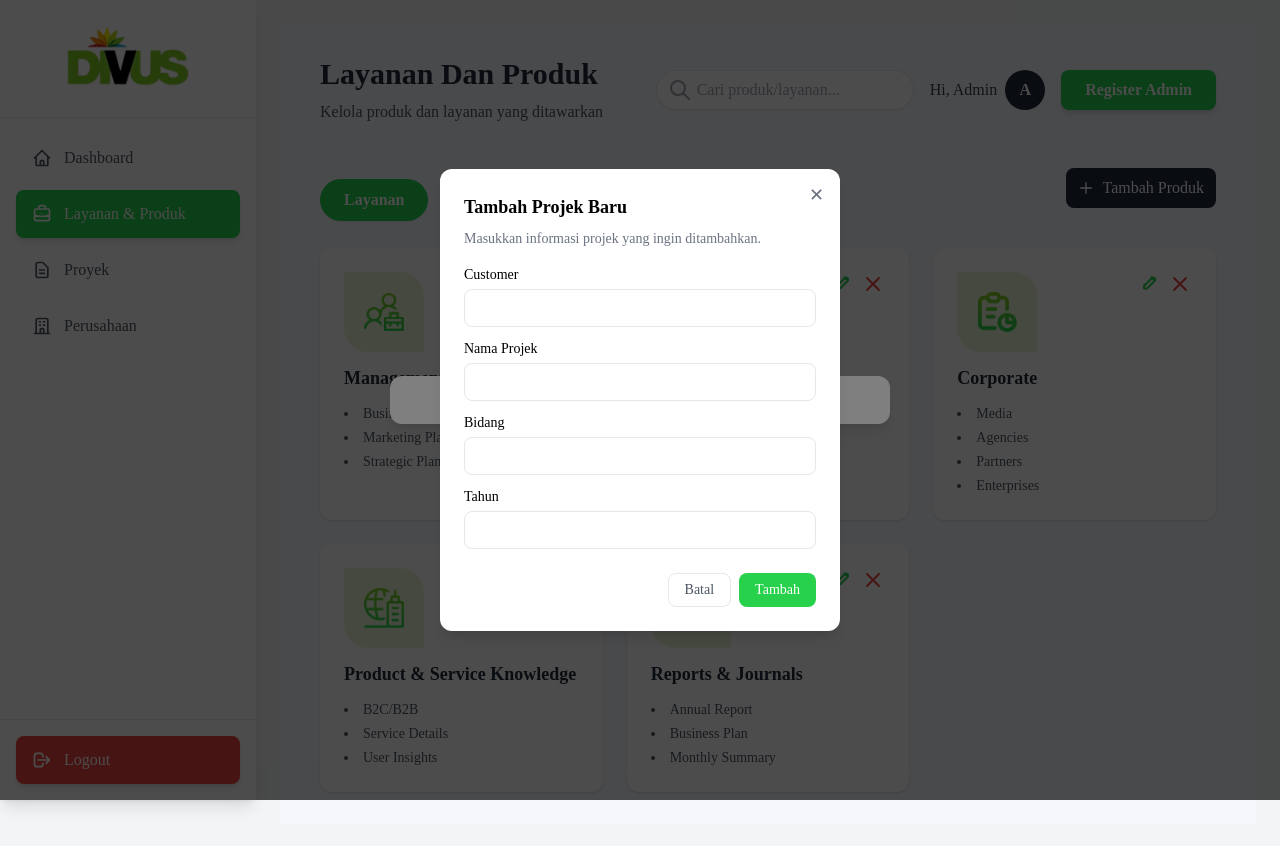
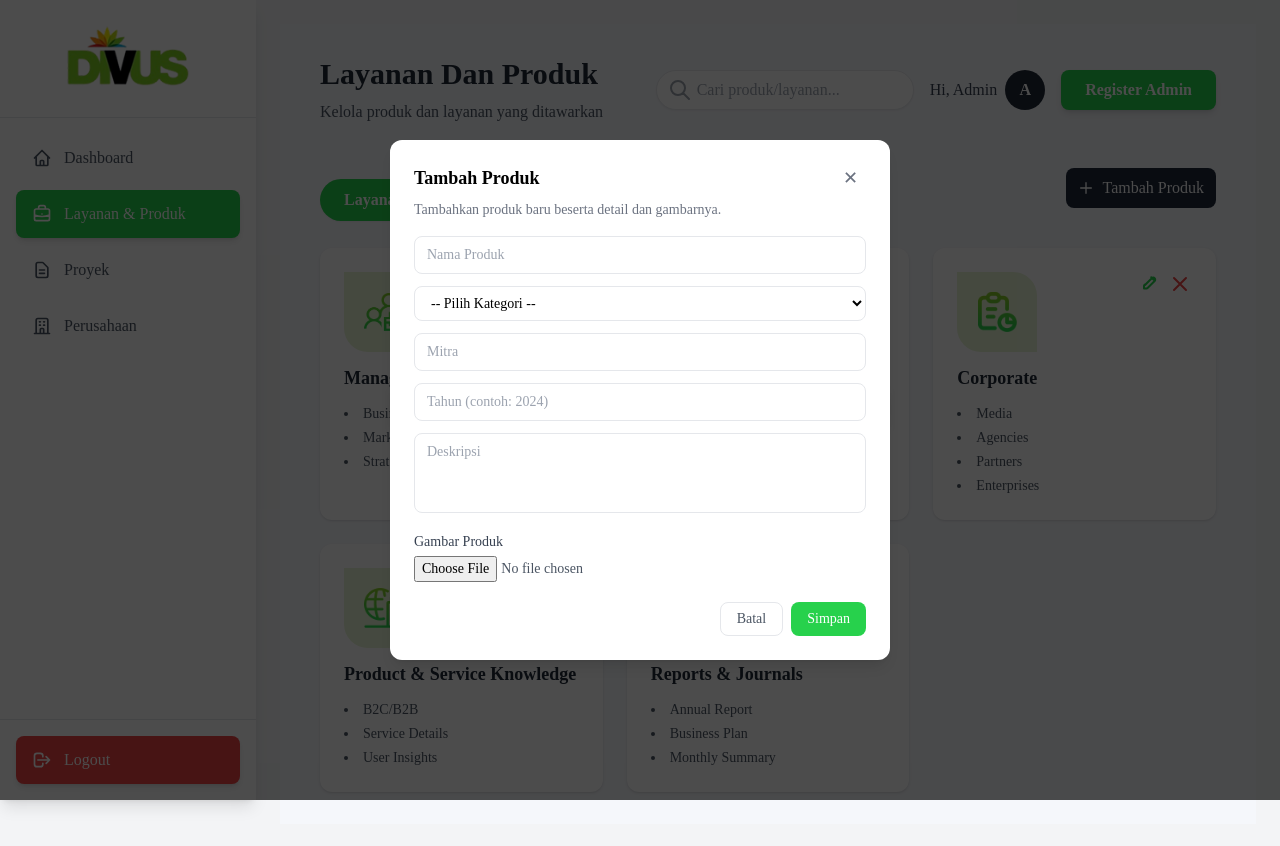
Before and after one commit to Rizkek/DavucCompro, a React (Create React App) app in the folder frontend/: page /LayananProduk in a window 1280 px wide. Both pictures are taken after a click on the button "Tambah Produk". Built offline with nearby package versions, Linux system fonts and the light colour scheme.

Commit message:
update layanan produk

```diff
--- a/frontend/src/components/Forms/FormEditProduk.jsx
+++ b/frontend/src/components/Forms/FormEditProduk.jsx
@@ -1,11 +1,52 @@
-import React from "react";
+import React, { useState } from "react";
 
 const FormEditProduk = ({ item, onClose }) => {
-  if (!item) return null; // jaga-jaga
+  // ✅ Tetapkan nilai awal dengan fallback agar tidak error meskipun `item` belum ada
+  const kategoriList = [
+    "Research & Survey",
+    "Corporate ID",
+    "Product & Services Knowledge",
+    "Report & Journal",
+  ];
+
+  const [formData, setFormData] = useState({
+    nama: item?.nama || "",
+    kategori: item?.kategori || kategoriList[0],
+    mitra: item?.mitra || "",
+    tahun: item?.tahun || "",
+    deskripsi: item?.deskripsi || "",
+  });
+
+  const [preview, setPreview] = useState(item?.gambar || null);
+  const [file, setFile] = useState(null);
+
+  if (!item) return null; // ✅ Aman: Hook sudah dideklarasikan di atas
+
+  const handleChange = (e) => {
+    const { name, value } = e.target;
+    setFormData((prev) => ({ ...prev, [name]: value }));
+  };
+
+  const handleImageChange = (e) => {
+    const selected = e.target.files[0];
+    if (selected) {
+      setFile(selected);
+      setPreview(URL.createObjectURL(selected));
+    }
+  };
+
+  const handleSubmit = (e) => {
+    e.preventDefault();
+    console.log("Data produk diubah:", {
+      ...formData,
+      gambar: file || item.gambar,
+    });
+    onClose();
+  };
 
   return (
     <div className="fixed inset-0 flex items-center justify-center bg-black/50 z-50">
-      <div className="relative bg-white p-6 rounded-xl w-[400px] shadow-lg">
+      <div className="relative bg-white p-6 rounded-xl w-[500px] shadow-lg">
         {/* Tombol Close */}
         <button
           onClick={onClose}
@@ -16,34 +57,88 @@ const FormEditProduk = ({ item, onClose }) => {
 
         <h2 className="text-lg font-semibold mb-2">Edit Produk</h2>
         <p className="text-sm text-gray-500 mb-4">
-          Ubah detail dari produk yang dipilih
+          Ubah detail produk yang dipilih.
         </p>
 
-        <form className="space-y-3">
+        <form className="space-y-3" onSubmit={handleSubmit}>
+          {/* Nama Produk */}
           <input
             type="text"
-            defaultValue={item.nama}
+            name="nama"
+            value={formData.nama}
+            onChange={handleChange}
             placeholder="Nama Produk"
             className="w-full border rounded-lg px-3 py-2 text-sm focus:ring-2 focus:ring-[#27D14C] outline-none"
+            required
           />
+
+          {/* Dropdown Kategori */}
+          <select
+            name="kategori"
+            value={formData.kategori}
+            onChange={handleChange}
+            className="w-full border rounded-lg px-3 py-2 text-sm focus:ring-2 focus:ring-[#27D14C] outline-none"
+          >
+            {kategoriList.map((kategori, index) => (
+              <option key={index} value={kategori}>
+                {kategori}
+              </option>
+            ))}
+          </select>
+
+          {/* Mitra */}
           <input
             type="text"
-            defaultValue={item.mitra}
+            name="mitra"
+            value={formData.mitra}
+            onChange={handleChange}
             placeholder="Mitra"
             className="w-full border rounded-lg px-3 py-2 text-sm focus:ring-2 focus:ring-[#27D14C] outline-none"
           />
+
+          {/* Tahun */}
           <input
             type="text"
-            defaultValue={item.tahun}
+            name="tahun"
+            value={formData.tahun}
+            onChange={handleChange}
             placeholder="Tahun"
+            maxLength={4}
+            pattern="\d{4}"
+            title="Masukkan tahun dengan 4 angka"
             className="w-full border rounded-lg px-3 py-2 text-sm focus:ring-2 focus:ring-[#27D14C] outline-none"
           />
+
+          {/* Deskripsi */}
           <textarea
-            defaultValue={item.deskripsi}
+            name="deskripsi"
+            value={formData.deskripsi}
+            onChange={handleChange}
             placeholder="Deskripsi"
             className="w-full border rounded-lg px-3 py-2 text-sm focus:ring-2 focus:ring-[#27D14C] outline-none h-20 resize-none"
           ></textarea>
 
+          {/* Upload Gambar */}
+          <div>
+            <label className="block text-sm font-medium text-gray-700 mb-1">
+              Gambar Produk
+            </label>
+            <input
+              type="file"
+              accept="image/*"
+              onChange={handleImageChange}
+              className="w-full text-sm text-gray-600"
+            />
+            {preview && (
+              <img
+                src={preview}
+                alt="Preview"
+                className="w-full h-40 object-cover rounded-lg mt-2 border"
+              />
+            )}
+          </div>
+
+          {/* Tombol Aksi */}
           <div className="flex justify-end gap-2 pt-2">
             <button
               type="button"
--- a/frontend/src/components/Forms/FormTambahProduk.jsx
+++ b/frontend/src/components/Forms/FormTambahProduk.jsx
@@ -1,91 +1,150 @@
 import React, { useState } from "react";
 
-const FormTambahProjek = ({ onClose }) => {
-  const [customer, setCustomer] = useState("");
-  const [namaProjek, setNamaProjek] = useState("");
-  const [bidang, setBidang] = useState("");
+const FormTambahProduk = ({ onClose }) => {
+  const kategoriOptions = [
+    "Research & Survey",
+    "Corporate ID",
+    "Product & Services Knowledge",
+    "Report & Journal",
+  ];
+
+  const [nama, setNama] = useState("");
+  const [kategori, setKategori] = useState("");
+  const [mitra, setMitra] = useState("");
   const [tahun, setTahun] = useState("");
+  const [deskripsi, setDeskripsi] = useState("");
+  const [gambar, setGambar] = useState(null);
+  const [preview, setPreview] = useState(null);
+  const [error, setError] = useState("");
+
+  const handleImageChange = (e) => {
+    const selected = e.target.files[0];
+    if (selected) {
+      setGambar(selected);
+      setPreview(URL.createObjectURL(selected));
+    }
+  };
 
   const handleSubmit = (e) => {
     e.preventDefault();
-    const formData = {
-      customer,
-      namaProjek,
-      bidang,
+
+    if (!/^\d{4}$/.test(tahun)) {
+      setError("Tahun harus terdiri dari 4 angka (contoh: 2024)");
+      return;
+    }
+
+    setError("");
+
+    console.log("Produk baru ditambahkan:", {
+      nama,
+      kategori,
+      mitra,
       tahun,
-    };
-    console.log("Data disimpan:", formData);
-    onClose(); // nanti bisa diganti dengan fungsi simpan/update backend
+      deskripsi,
+      gambar,
+    });
+
+    onClose();
   };
 
   return (
     <div className="fixed inset-0 flex items-center justify-center bg-black/50 z-50">
-      <div className="relative bg-white p-6 rounded-xl w-[400px] shadow-lg">
+      <div className="relative bg-white p-6 rounded-xl w-[500px] shadow-lg">
         {/* Tombol Close */}
         <button
           onClick={onClose}
-          className="absolute top-3 right-4 text-gray-500 hover:text-gray-800 text-lg"
+          className="absolute top-6 right-8 text-gray-500 hover:text-gray-800 text-lg"
         >
           ✕
         </button>
 
-        <h2 className="text-lg font-semibold mb-2">Tambah Projek Baru</h2>
+        <h2 className="text-lg font-semibold mb-2">Tambah Produk</h2>
         <p className="text-sm text-gray-500 mb-4">
-          Masukkan informasi projek yang ingin ditambahkan.
+          Tambahkan produk baru beserta detail dan gambarnya.
         </p>
 
         <form className="space-y-3" onSubmit={handleSubmit}>
-          {/* Input Projek */}
-          <div>
-            <label className="block text-sm font-medium mb-1">Customer</label>
+          {/* Nama Produk */}
           <input
             type="text"
-              value={customer}
-              onChange={(e) => setCustomer(e.target.value)}
+            value={nama}
+            onChange={(e) => setNama(e.target.value)}
+            placeholder="Nama Produk"
+            required
             className="w-full border rounded-lg px-3 py-2 text-sm focus:ring-2 focus:ring-[#27D14C] outline-none"
+          />
+
+          {/* Dropdown Kategori */}
+          <select
+            value={kategori}
+            onChange={(e) => setKategori(e.target.value)}
             required
-            />
-          </div>
+            className="w-full border rounded-lg px-3 py-2 text-sm bg-white focus:ring-2 focus:ring-[#27D14C] outline-none"
+          >
+            <option value="">-- Pilih Kategori --</option>
+            {kategoriOptions.map((opt, idx) => (
+              <option key={idx} value={opt}>
+                {opt}
+              </option>
+            ))}
+          </select>
 
-          <div>
-            <label className="block text-sm font-medium mb-1">Nama Projek</label>
+          {/* Mitra */}
           <input
             type="text"
-              value={namaProjek}
-              onChange={(e) => setNamaProjek(e.target.value)}
+            value={mitra}
+            onChange={(e) => setMitra(e.target.value)}
+            placeholder="Mitra"
             className="w-full border rounded-lg px-3 py-2 text-sm focus:ring-2 focus:ring-[#27D14C] outline-none"
-              required
           />
-          </div>
 
-          <div>
-            <label className="block text-sm font-medium mb-1">Bidang</label>
+          {/* Tahun */}
           <input
             type="text"
-              value={bidang}
-              onChange={(e) => setBidang(e.target.value)}
-              className="w-full border rounded-lg px-3 py-2 text-sm focus:ring-2 focus:ring-[#27D14C] outline-none"
-              required
-            />
-          </div>
-
-          <div>
-            <label className="block text-sm font-medium mb-1">Tahun</label>
-            <input
-              type="number"
             value={tahun}
             onChange={(e) => setTahun(e.target.value)}
+            placeholder="Tahun (contoh: 2024)"
+            maxLength={4}
+            pattern="\d{4}"
+            title="Masukkan tahun dengan 4 angka"
             className="w-full border rounded-lg px-3 py-2 text-sm focus:ring-2 focus:ring-[#27D14C] outline-none"
-              required
           />
+          {error && <p className="text-red-500 text-sm">{error}</p>}
+
+          {/* Deskripsi */}
+          <textarea
+            value={deskripsi}
+            onChange={(e) => setDeskripsi(e.target.value)}
+            placeholder="Deskripsi"
+            className="w-full border rounded-lg px-3 py-2 text-sm focus:ring-2 focus:ring-[#27D14C] outline-none h-20 resize-none"
+          ></textarea>
+
+          {/* Upload Gambar */}
+          <div>
+            <label className="block text-sm font-medium text-gray-700 mb-1">
+              Gambar Produk
+            </label>
+            <input
+              type="file"
+              accept="image/*"
+              onChange={handleImageChange}
+              className="w-full text-sm text-gray-600"
+            />
+            {preview && (
+              <img
+                src={preview}
+                alt="Preview"
+                className="w-full h-40 object-cover rounded-lg mt-2 border"
+              />
+            )}
           </div>
 
           {/* Tombol Aksi */}
-          <div className="flex justify-end gap-2 pt-3">
+          <div className="flex justify-end gap-2 pt-2">
             <button
               type="button"
+              className="px-4 py-1.5 border rounded-lg text-sm text-gray-600 hover:bg-gray-100"
               onClick={onClose}
-              className="px-4 py-1.5 border rounded-lg text-sm text-gray-600 hover:bg-gray-100"
             >
               Batal
             </button>
@@ -93,7 +152,7 @@ const FormTambahProjek = ({ onClose }) => {
               type="submit"
               className="px-4 py-1.5 bg-[#27D14C] text-white rounded-lg text-sm hover:bg-[#20b540]"
             >
-              Tambah
+              Simpan
             </button>
           </div>
         </form>
@@ -102,4 +161,4 @@ const FormTambahProjek = ({ onClose }) => {
   );
 };
 
-export default FormTambahProjek;
+export default FormTambahProduk;
```
Also changed, not shown: frontend/src/pages/Admin/LayananProduk.jsx (+16 -1 lines). Lines whose indentation alone changed are shown as unchanged.
